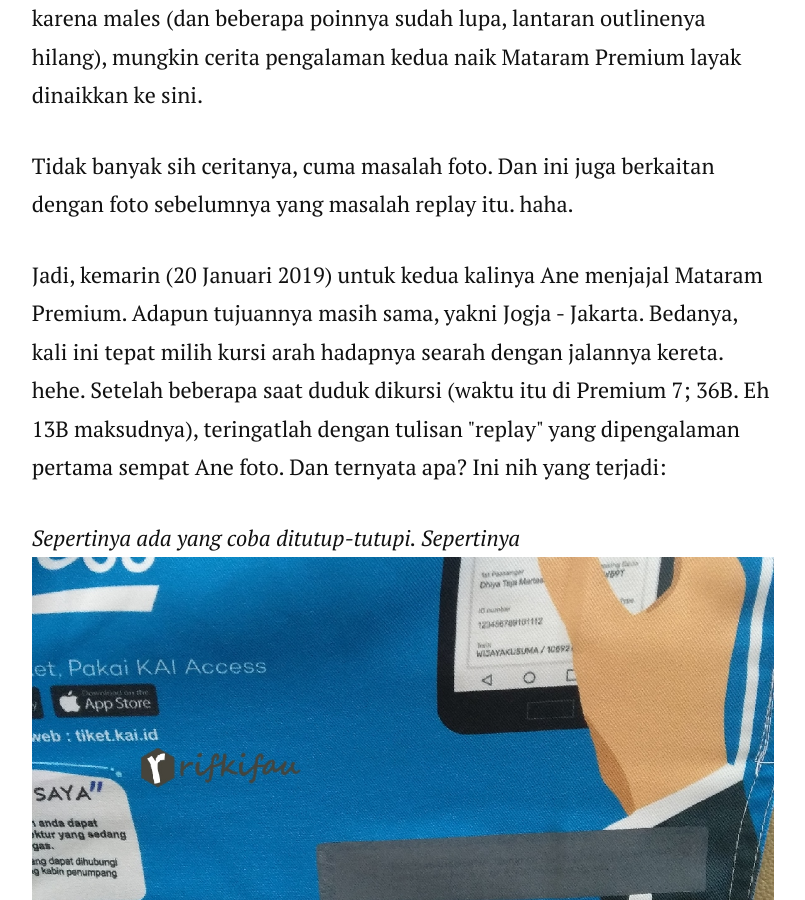
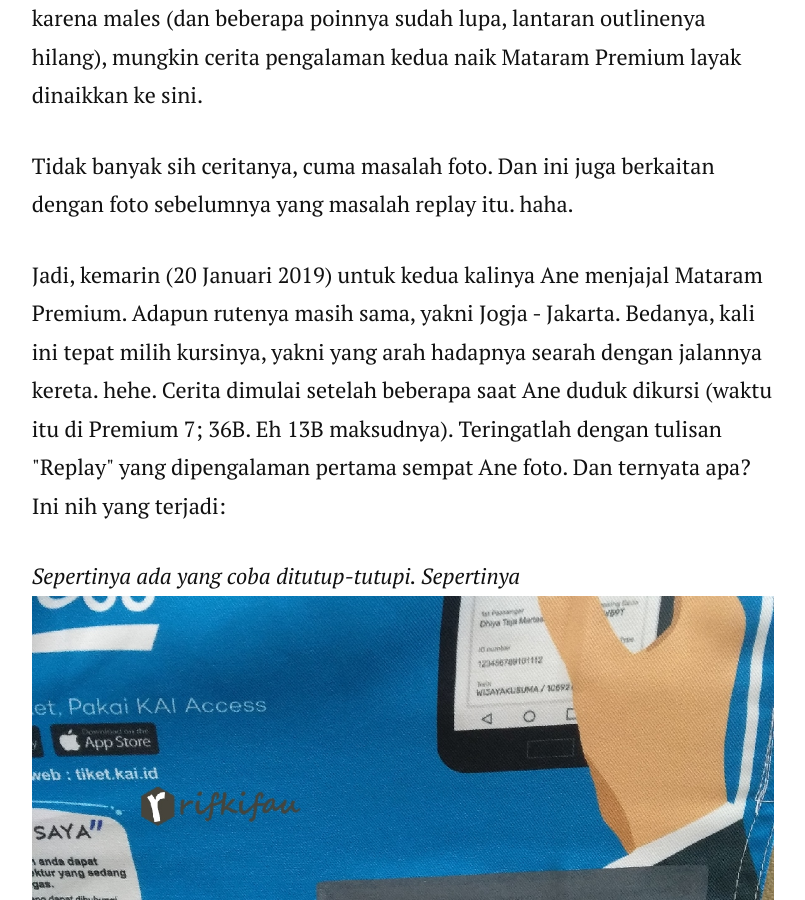
Before and after one commit to rifkifau/rifkifau.github.io, a Jekyll site: the page built from _posts/2018-09-02-pengalaman-naik-kereta-api-mataram-premium.markdown, in a window 1280 px wide and 900 px high, scrolled down 3006 px. Shown: the whole window, without its empty margins (237-1042 px from the left). Built offline with Jekyll 4.4.1, drawn with Linux system fonts in a browser that asks for light colours; nearby versions of some CDN libraries; comment, search, counter and statistics services are not loaded.

Commit message:
Update 2018-09-02-pengalaman-naik-kereta-api-mataram-premium.markdown

```diff
--- a/_posts/2018-09-02-pengalaman-naik-kereta-api-mataram-premium.markdown
+++ b/_posts/2018-09-02-pengalaman-naik-kereta-api-mataram-premium.markdown
@@ -23,7 +23,7 @@
 Tidak banyak sih ceritanya, cuma masalah foto. Dan ini juga berkaitan dengan foto sebelumnya yang masalah replay itu. haha.
 </p>
 <p>
-Jadi, kemarin (20 Januari 2019) untuk kedua kalinya Ane menjajal Mataram Premium. Adapun tujuannya masih sama, yakni Jogja - Jakarta. Bedanya, kali ini tepat milih kursi arah hadapnya searah dengan jalannya kereta. hehe. Setelah beberapa saat duduk dikursi (waktu itu di Premium 7; 36B. Eh 13B maksudnya), teringatlah dengan tulisan "replay" yang dipengalaman pertama sempat Ane foto. Dan ternyata apa? Ini nih yang terjadi:
+Jadi, kemarin (20 Januari 2019) untuk kedua kalinya Ane menjajal Mataram Premium. Adapun rutenya masih sama, yakni Jogja - Jakarta. Bedanya, kali ini tepat milih kursinya, yakni yang arah hadapnya searah dengan jalannya kereta. hehe. Cerita dimulai setelah beberapa saat Ane duduk dikursi (waktu itu di Premium 7; 36B. Eh 13B maksudnya). Teringatlah dengan tulisan "Replay" yang dipengalaman pertama sempat Ane foto. Dan ternyata apa? Ini nih yang terjadi:
 </P>
 *Sepertinya ada yang coba ditutup-tutupi. Sepertinya*
 ![Kereta Api Mataram Premium](../../images/mataram-premium/kereta-api-indonesia-mataram-premium-unik.jpg)
```
